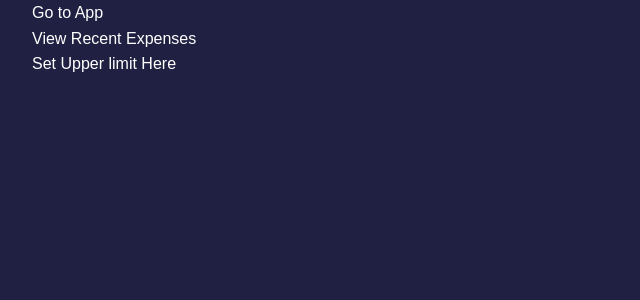
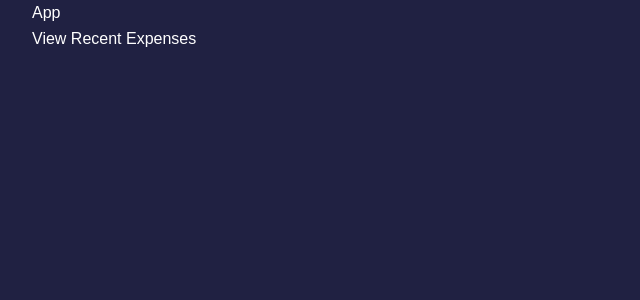
Before and after one commit to SaachiKaup/ExpenseTrackingWebsite, a Next.js app: page / in a window 1280 px wide. Shown: the top 300 px of the page, without its empty margins (0-640 px from the left). Built offline with nearby package versions, Linux system fonts and the light colour scheme.

Commit message:
Removed SetBound from index.js

```diff
--- a/pages/index.js
+++ b/pages/index.js
@@ -14,7 +14,7 @@ export default function Home() {
         <ul>
           <li>
             <Link href = '/App'>
-              <a>Go to App</a>
+              <a>App</a>
             </Link>
           </li>
           <li>
@@ -22,11 +22,6 @@ export default function Home() {
               <a>View Recent Expenses</a>
             </Link>
           </li>
-          <li>
-            <Link href = '/SetBoundPage'>
-              <a>Set Upper limit Here</a>
-            </Link>
-          </li>
         </ul>
     </div>
   )
```
